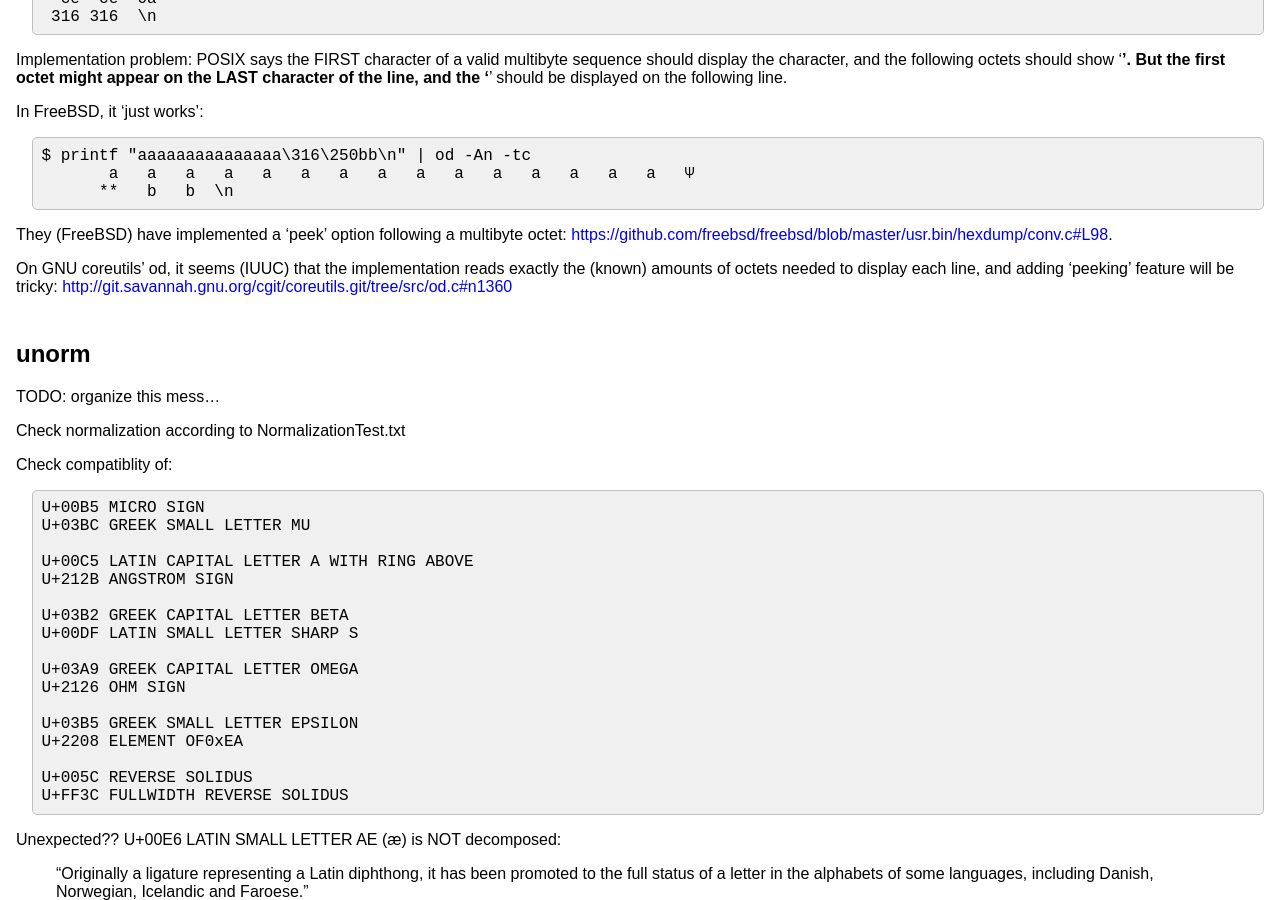
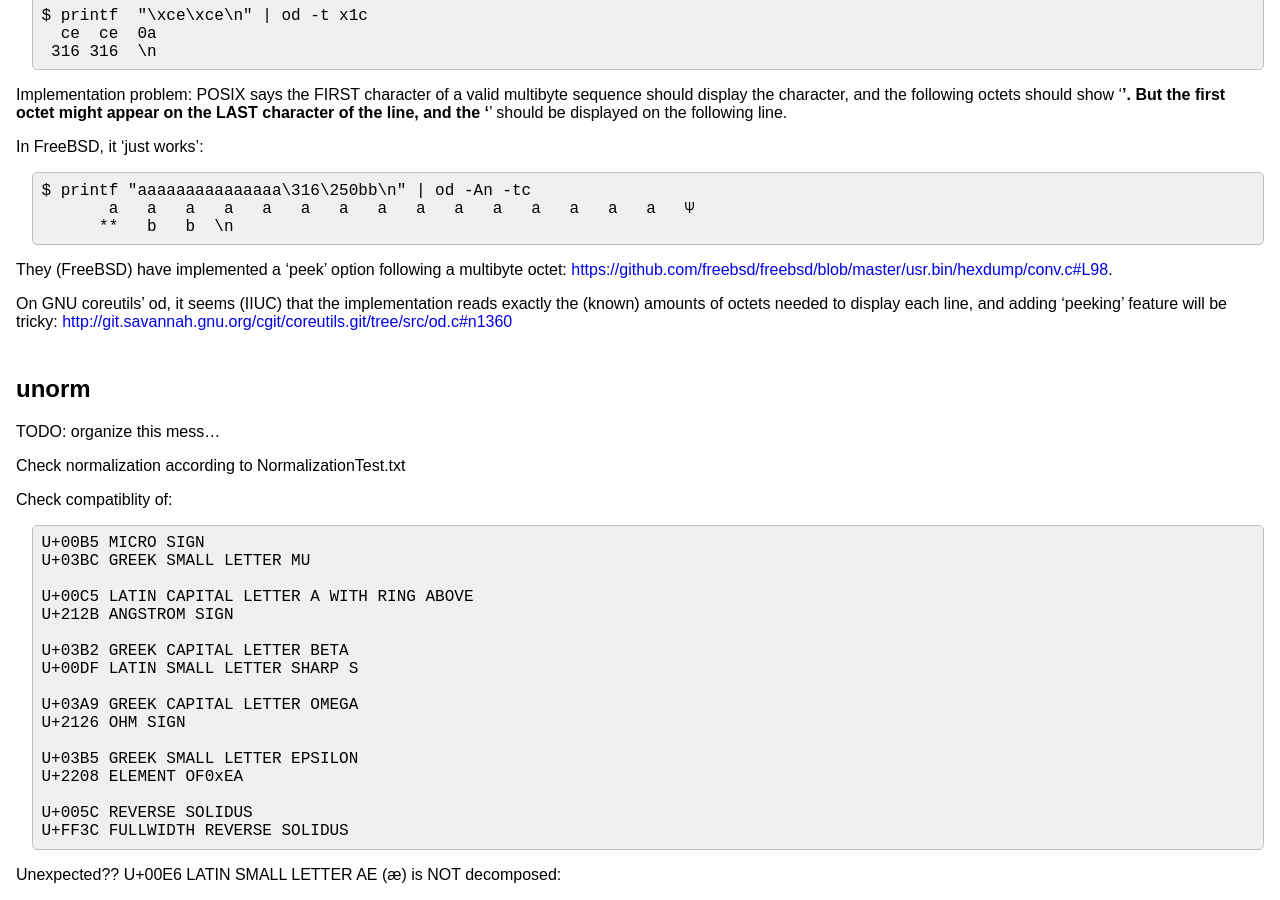
Before and after one commit to agordon/agordon.github.io, a Jekyll site: the page built from _posts/2017-04-07-coreutils-multibyte-support.md, in a window 1280 px wide and 900 px high, scrolled down 12217 px. Built offline with Jekyll 4.4.1, drawn with Linux system fonts in a browser that asks for light colours; some of the changed text lies outside the part shown.

Commit message:
coreutils unicode - small fixes

```diff
--- a/_posts/2017-04-07-coreutils-multibyte-support.md
+++ b/_posts/2017-04-07-coreutils-multibyte-support.md
@@ -910,7 +914,7 @@ In FreeBSD, it 'just works':
 They (FreeBSD) have implemented a 'peek' option following
 a multibyte octet: <https://github.com/freebsd/freebsd/blob/master/usr.bin/hexdump/conv.c#L98>.
 
-On GNU coreutils' od, it seems (IUUC) that the implementation
+On GNU coreutils' od, it seems (IIUC) that the implementation
 reads exactly the (known) amounts of octets needed to display
 each line, and adding 'peeking' feature will be tricky:
 <http://git.savannah.gnu.org/cgit/coreutils.git/tree/src/od.c#n1360>
```
Also changed, not shown: other parts of _posts/2017-04-07-coreutils-multibyte-support.md (+4 -0 lines).
